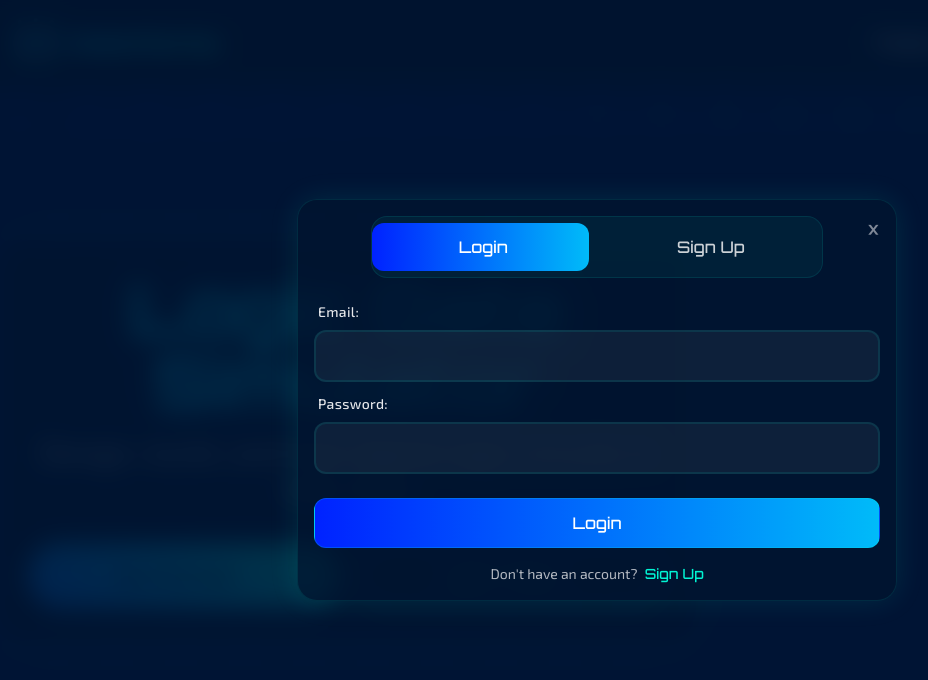
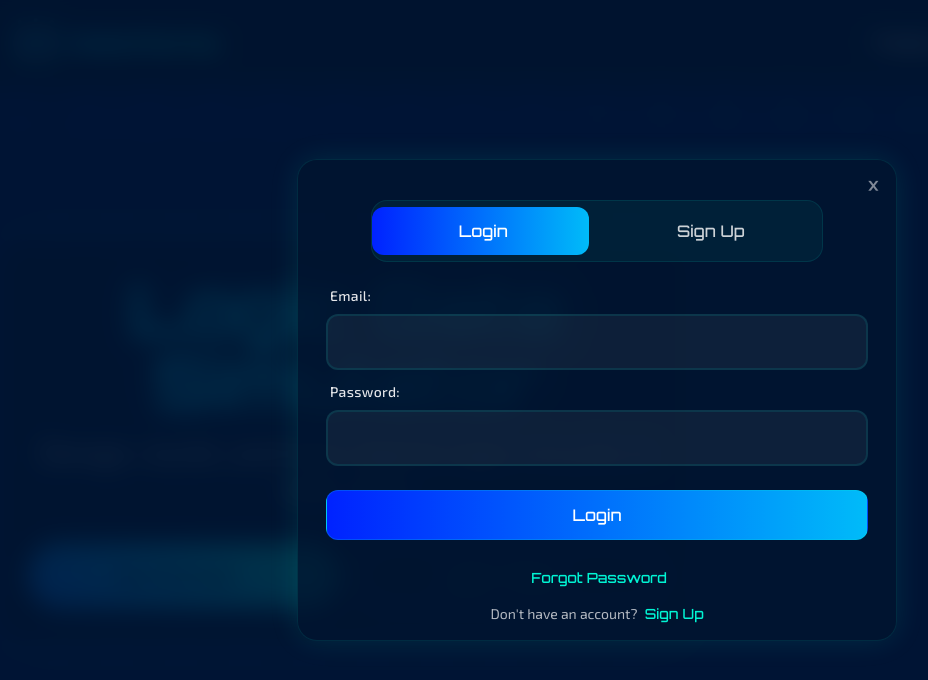
Before and after one commit to Emjiii/WST_Final_Project, a React (Vite) app in the folder frontend/: page / in a window 1280 px wide. Both pictures are taken after a click on the element 1212 px from the left and 43 px from the top of the page. Shown: the top 680 px of the page, without its empty margins (43-971 px from the left). Built offline with nearby package versions, Linux system fonts and the light colour scheme; no server answers.

Commit message:
added forgot password

```diff
--- a/frontend/src/components/auth/LoginForm.jsx
+++ b/frontend/src/components/auth/LoginForm.jsx
@@ -67,6 +67,16 @@ const LoginForm = ({ onSwitchToSignup, onLogInSuccess }) => {
           {isLoading ? 'Logging In...' : 'Login'}
         </button>
 
+        <p className="auth-forgot">
+          <button
+            type="button"
+            className="forgot-button"
+            onClick={onSwitchToSignup} //to change for forgot password
+            >
+           Forgot Password
+          </button>
+        </p>
+
         <p className="auth-switch">
           Don't have an account?{' '}
           <button
--- a/frontend/src/components/auth/SignupForm.jsx
+++ b/frontend/src/components/auth/SignupForm.jsx
@@ -10,6 +10,7 @@ const SignupForm = ({ onSwitchToLogin, onClose }) => {
 
   const navigate = useNavigate()
   const [isLoading, setIsLoading] = useState(false);
+  const [isGoogleSigningIn, setIsGoogleSigningIn] = useState(false); // State for Google sign-in
 
   const [username, setUsername] = useState('');
   const [email, setEmail] = useState('');
@@ -46,7 +47,7 @@ const SignupForm = ({ onSwitchToLogin, onClose }) => {
     }
 
     setIsRegistering(true);
-    setIsLoading(true);  // Set loading to true before making any request
+    setIsLoading(true);  // Set loading to true for sign-up
 
     setErrorMessage('');
 
@@ -56,25 +57,27 @@ const SignupForm = ({ onSwitchToLogin, onClose }) => {
       await saveUserToDatabase(userId, email, username); // Save username and email to the database
       console.log('Account created successfully.');
 
-
-
       navigate('/workspace');
     } catch (error) {
       console.error('Error creating account:', error);
       setErrorMessage(getErrorMessage(error.code));
-
     } finally {
       setIsRegistering(false);
-      setIsLoading(false);
+      setIsLoading(false); // Reset loading state for sign-up
     }
   };
 
   const onGoogleSignIn = async (e) => {
     e.preventDefault();
 
+    setIsGoogleSigningIn(true); // Set Google sign-in loading state
+    setIsLoading(false); // Ensure sign-up loading state is false
+
     try {
-      setIsLoading(true); // Show loading state
       const result = await doSignInWithGoogle(); // Perform Google Sign-In
+
+      // Check if the sign-in was successful
+      if (result && result.user) {
         const user = result.user;
 
         // Optionally save additional user data to the database
@@ -83,11 +86,12 @@ const SignupForm = ({ onSwitchToLogin, onClose }) => {
 
         console.log("Google Sign-In successful.");
         navigate('/workspace'); // Redirect to workspace
+      }
     } catch (error) {
       console.error("Error during Google Sign-In:", error);
-      setErrorMessage(error.message);
+      setErrorMessage(getErrorMessage(error.code)); // Use getErrorMessage for error handling
     } finally {
-      setIsLoading(false); // Hide loading state
+      setIsGoogleSigningIn(false); // Mark Google sign-in as no longer in progress
     }
   };
 
@@ -158,11 +162,11 @@ const SignupForm = ({ onSwitchToLogin, onClose }) => {
 
       <button
         type="button"
-        className={`auth-submit-button ${isLoading ? 'loading' : ''}`}
-        disabled={isLoading}
+        className={`auth-submit-button ${isGoogleSigningIn ? 'loading' : ''}`} // Use new state here
+        disabled={isGoogleSigningIn} // Disable if Google sign-in is in progress
         onClick={onGoogleSignIn}
       >
-        {isLoading ? 'Creating Account...' : 'Sign in with Google'}
+        {isGoogleSigningIn ? 'Signing in with Google...' : 'Sign in with Google'}
       </button>
 
       <p className="auth-switch">
--- a/frontend/src/components/icons/HeaderIcons.jsx
+++ b/frontend/src/components/icons/HeaderIcons.jsx
@@ -397,3 +397,20 @@ export const ShareIcon = ({ className }) => (
     <line x1="15.41" y1="6.51" x2="8.59" y2="10.49"></line>
   </svg>
 );
+
+export const CloseIcon = ({ className }) => (
+  <svg
+    xmlns="http://www.w3.org/2000/svg"
+    className={`text-gray-600 dark:text-gray-300 ${className}`}
+    fill="none"
+    viewBox="0 0 24 24"
+    stroke="currentColor"
+  >
+    <path
+      strokeLinecap="round"
+      strokeLinejoin="round"
+      strokeWidth={2}
+      d="M6 18L18 6M6 6l12 12"
+    />
+  </svg>
+);
--- a/frontend/src/styles/homepage.css
+++ b/frontend/src/styles/homepage.css
@@ -649,6 +649,10 @@ body {
   width: 100%;
 }
 
+.modal-form{
+  @apply px-3;
+}
+
 .avatar {
   @apply w-20 h-20 rounded-full border border-[rgba(0,245,212,0.2)] shadow-md;
   filter: brightness(0) invert(1); /* This will make the image white */
@@ -696,7 +700,7 @@ body {
 
 
 .auth-tabs {
-  @apply flex gap-4 mb-6 p-1.5 rounded-2xl mx-auto
+  @apply flex gap-4 mt-6 mb-6 p-1.5 rounded-2xl mx-auto
          w-full sm:w-[80%]
          bg-[rgba(0,245,212,0.05)] border border-[rgba(0,245,212,0.1)]
          relative;
@@ -746,7 +750,7 @@ body {
 }
 
 .form-group {
-  @apply mt-0;
+  @apply mt-2 ;
   @apply md:mt-3;
 }
 
@@ -757,7 +761,7 @@ body {
 }
 
 .form-input {
-  @apply w-full px-4 py-3;
+  @apply w-full px-4 py-6;
   @apply bg-[rgba(255,255,255,0.05)]
          rounded-xl border-2 border-[rgba(0,245,212,0.1)]
          text-white placeholder-white/30
@@ -798,12 +802,15 @@ body {
   @apply opacity-100;
 }
 
-.auth-switch {
+.auth-switch{
   @apply text-sm text-center mt-4 text-white/70;
   font-family: var(--font-display);
 }
-
-.switch-button {
+.auth-forgot{
+  @apply text-sm text-center mt-7 text-white/70;
+  font-family: var(--font-display);
+}
+.switch-button,.forgot-button {
   @apply font-medium text-[#00F5D4]
          transition-all duration-200 ml-1
          relative;
@@ -824,8 +831,22 @@ body {
   @apply transform scale-95 brightness-75;
 }
 
+.forgot-button::after {
+  content: '';
+  @apply absolute left-0 bottom-0 w-0 h-[2px]
+         bg-[#00F5D4] transition-all duration-200;
+}
+
+.forgot-button:active {
+  @apply transform scale-95 brightness-75;
+}
+
+.forgot-button:hover::after {
+  @apply w-full;
+}
+
 .close-button {
-  @apply absolute top-3 right-4
+  @apply absolute top-2 right-4
          text-2xl font-light z-10
          text-white/50 hover:text-white
          transition-colors duration-200;
--- a/frontend/src/utils/getErrorMessage.js
+++ b/frontend/src/utils/getErrorMessage.js
@@ -3,7 +3,7 @@ export const getErrorMessage = (errorCode) => {
         case 'auth/email-already-in-use':
             return 'This email is already in use. Please use a different email.';
         case 'auth/invalid-email':
-             return 'The email address is not valid. Please enter a valid email.';
+            return 'The email address is not valid. Please enter a valid email.';
         case 'auth/weak-password':
             return 'The password is too weak. Please choose a stronger password.';
         case 'auth/operation-not-allowed':
@@ -12,8 +12,14 @@ export const getErrorMessage = (errorCode) => {
             return 'No user found with this email. Please sign up.';
         case 'auth/wrong-password':
             return 'Incorrect password. Please try again.';
-        case 'auth/invalid-email':
-            return 'The email address is not valid. Please enter a valid email.';
+        case 'auth/popup-closed-by-user':
+            return 'The sign-in popup was closed before completing the sign-in. Please try again.';
+        case 'auth/cancelled-popup-request':
+            return 'The sign-in process was cancelled. Please try again.';
+        case 'auth/user-disabled':
+            return 'This user has been disabled. Please contact support.';
+        case 'auth/timeout':
+            return 'The operation timed out. Please try again.';
         default:
             return 'An unexpected error occurred. Please try again.'; // Fallback for other errors
     }
```
Lines whose indentation alone changed are shown as unchanged.
